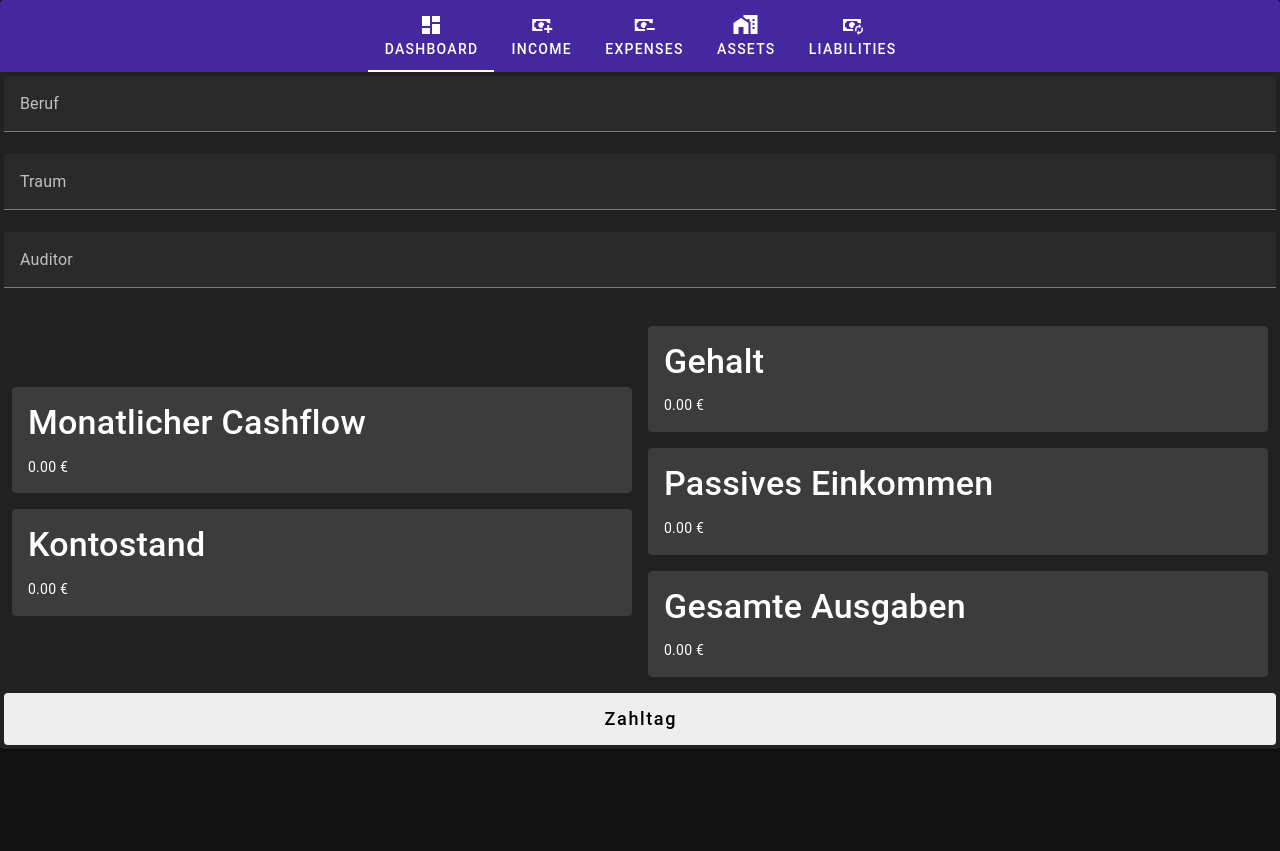
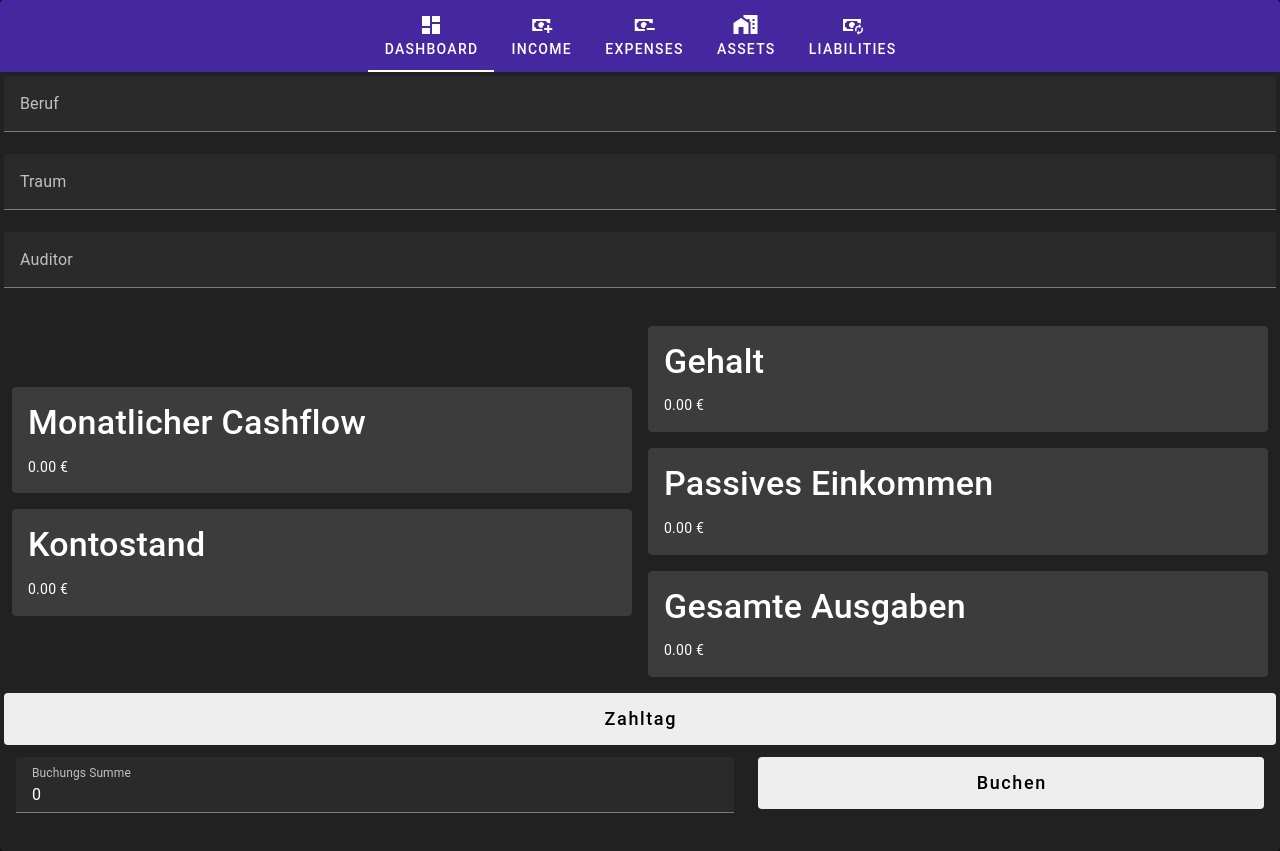
Before and after one commit to christian-stockinger/CashflowClassicGameSheet, a Vue app: page / in a window 1280 px wide. Before the commit the page ends 800 px from the top, so only its background shows below. Built offline with nearby package versions, Linux system fonts and the light colour scheme.

Commit message:
feat: added an account balance change Button

```diff
--- a/src/views/Dashboard.vue
+++ b/src/views/Dashboard.vue
@@ -45,6 +45,22 @@
         Zahltag
       </v-btn>
     </v-row>
+    <v-row>
+      <v-col cols="7">
+        <v-text-field type="number" label="Buchungs Summe" v-model="balanceChange" :rules="[rules.number]"/>
+      </v-col>
+      <v-col cols="5">
+        <v-btn
+          block
+          class="text-none"
+          color="grey-lighten-3"
+          size="x-large"
+          variant="flat"
+          @click="bookBalanceChange()"
+          text="Buchen"
+        />
+      </v-col>
+    </v-row>
 
   </v-container>
 </template>
@@ -60,7 +76,15 @@
       job: "",
       dream: "",
       auditor: "",
+      rules: this.rules,
+      balanceChange: 0
     };
-  }
+  },
+  methods: {
+    bookBalanceChange() {
+      this.state.balance += Number(this.balanceChange);
+      this.balanceChange = 0;
+    },
+  },
 };
 </script>
```
